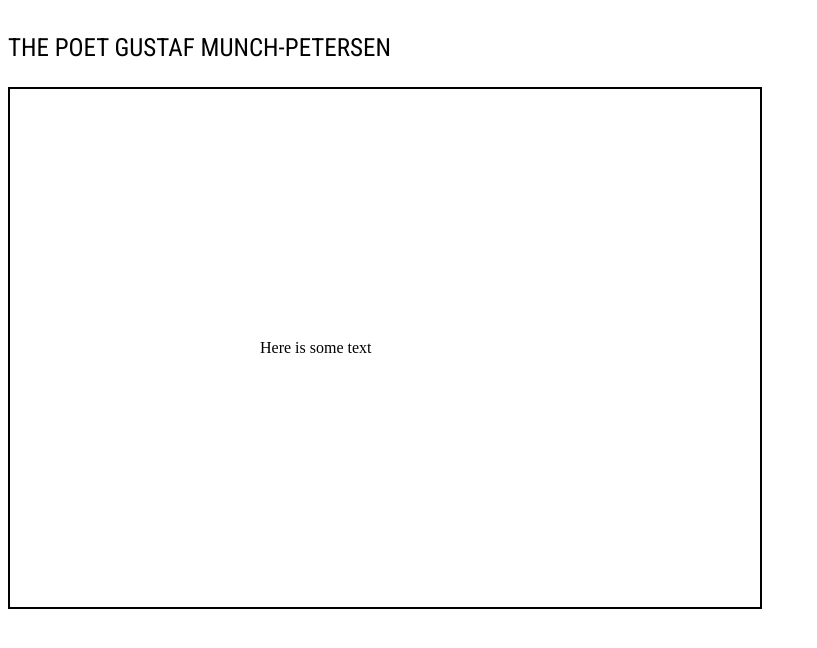
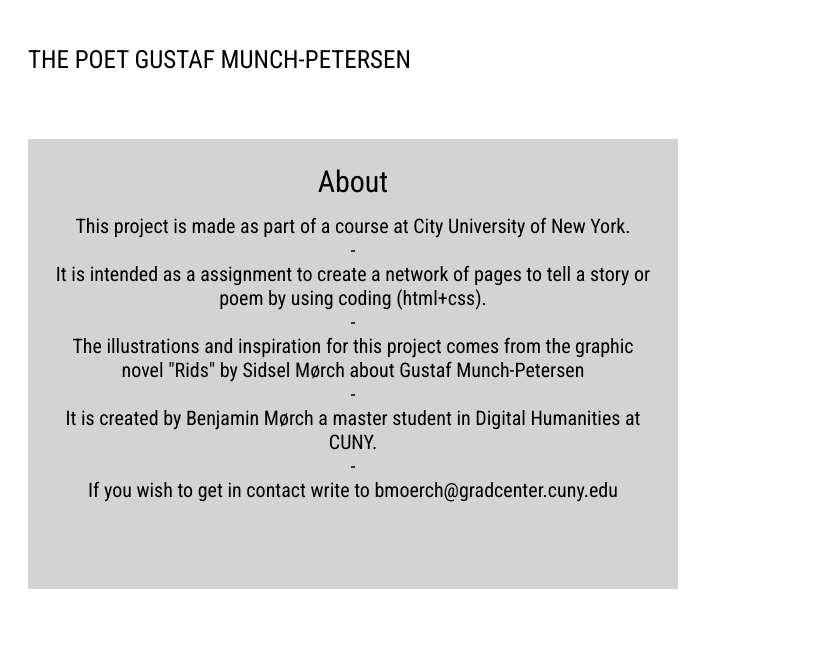
Before and after one commit to Benjamin-bm/AssignmentWeek3, a plain HTML site: page template-web-project-test/about/index.html in a window 1280 px wide. Shown: the whole page, without its empty margins (0-817 px from the left). Drawn offline with Linux system fonts and the light colour scheme; files whose address does not match are found by name.

Commit message:
10 oct 2

```diff
--- a/template-web-project-test/about/index.html
+++ b/template-web-project-test/about/index.html
@@ -21,7 +21,18 @@
     <div class="child1">
     <p class="alignleft">THE POET GUSTAF MUNCH-PETERSEN</p>
   </div>
-  <div class="child2"> Here is some text</div>
+  <div class="child2">
+    <div class="section"> About </div>
+    <div> This project is made as part of a course at City University of New York.  </div>
+    <div> - </div>
+    <div>  It is intended as a assignment to create a network of pages to tell a story or poem by using coding (html+css). </div>
+    <div> - </div>
+    <div> The illustrations and inspiration for this project comes from the graphic novel "Rids" by Sidsel Mørch about Gustaf Munch-Petersen </div>
+    <div> - </div>
+    <div> It is created by Benjamin Mørch a master student in Digital Humanities at CUNY.</div>
+    <div> - </div>
+    <div> If you wish to get in contact write to bmoerch@gradcenter.cuny.edu </div>
+   </div>
   </div>
 
   <div class="container"></div>
--- a/template-web-project-test/about/styles/style.css
+++ b/template-web-project-test/about/styles/style.css
@@ -2,19 +2,26 @@
 .container {
   display: flex;
   flex-direction:column;
+  margin: 20px;
 }
 
 .child1 {
   width: 800px;
   display: flex;
   align-items: center;
+  margin: 20px;
 }
 
 .child2 {
-  width: 250px;
-  border: 2px solid rgb(0, 0, 0);
-  padding: 250px;
+  width: 600px;
+  height: 400px;
+  background-color:  rgb(211, 211, 211);
+  padding: 25px;
   float: inline-start;
+  font-family: 'Roboto Condensed', sans-serif;
+  font-size: 20px;
+  margin: 20px;
+  text-align: center;
 }
 
   .alignleft {
@@ -28,3 +35,8 @@
     font-family: 'Roboto Condensed', sans-serif;
     font-size: 25px;
   }
+
+  .section {
+    font-size: 30px;
+    margin-bottom: 15px;
+  }
```
Also changed, not shown: template-web-project-test/index.html (+1 -1 lines).
